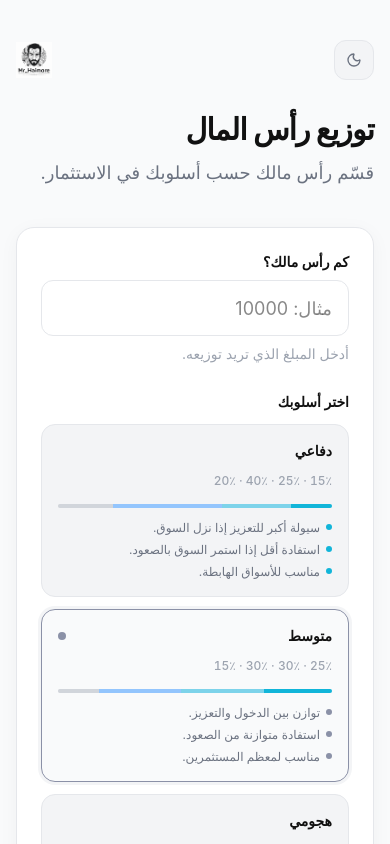
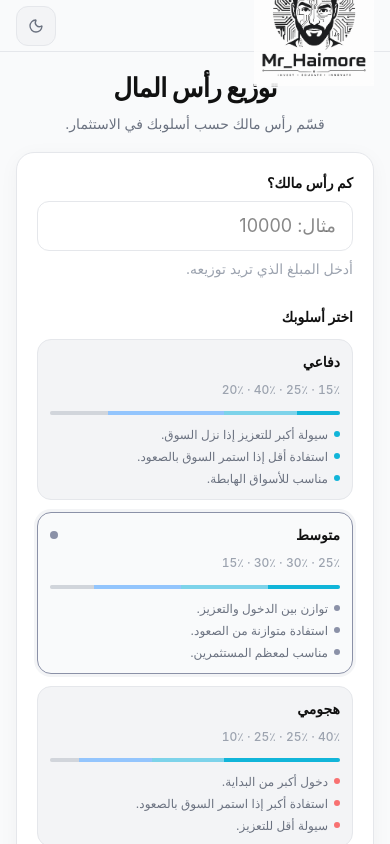
Before and after one commit to haimoreah/Mr_Haimore-capital-allocator, a React (Vite) app: page / in a window 390 px wide. Shown: the top 844 px of the page. Built offline with nearby package versions, Linux system fonts and the light colour scheme.

Commit message:
feat: mobile-first layout — sticky header, centered hero, 2×2 bucket grid, compact cards

```diff
--- a/src/App.tsx
+++ b/src/App.tsx
@@ -30,13 +30,42 @@ function App() {
   const hasContent = phase !== 'idle'
 
   return (
+    <div style={{ background: 'var(--bg-base)', minHeight: '100svh' }}>
+
+      {/* ── Mobile sticky header (< 768px only) ── */}
+      <div className="m-header">
+        <a
+          href={PERSONAL_PAGE_URL}
+          target="_blank"
+          rel="noopener noreferrer"
+          aria-label="Mr_Haimore على إنستغرام"
+          className="opacity-90 hover:opacity-60"
+        >
+          <img
+            src="/mrhaimore/capital-calculator/logo.png"
+            alt="Mr_Haimore"
+            style={{
+              width: 120,
+              height: 'auto',
+              filter: theme === 'dark' ? 'invert(1) brightness(.9)' : 'none',
+            }}
+          />
+        </a>
+        <ThemeToggle theme={theme} onToggle={toggle} />
+      </div>
+
+      {/* ── Mobile hero: title + description (< 768px only) ── */}
+      <div className="m-hero">
+        <h1 className="m-hero-title">{copy.appTitle}</h1>
+        <p className="m-hero-sub">{copy.appSubtitle}</p>
+      </div>
+
+      {/* ── Desktop header (≥ 768px only) ── */}
       <div
-      className="mx-auto w-full px-4 sm:px-6 py-10 sm:py-14"
+        className="d-header mx-auto w-full px-6 pt-10 pb-0"
         style={{ maxWidth: 'var(--max-w)' }}
       >
-      {/* ── Header ── */}
-      <header className="mb-10 sm:mb-12">
-        {/* Top bar: logo + theme toggle */}
+        <header className="mb-10">
           <div
             className="mb-8 flex items-center justify-between"
             style={{ direction: 'ltr' }}
@@ -51,7 +80,7 @@ function App() {
               <img
                 src="/mrhaimore/capital-calculator/logo.png"
                 alt="Mr_Haimore"
-              className="h-9 w-auto sm:h-10"
+                className="h-10 w-auto"
                 style={{
                   filter: theme === 'dark' ? 'invert(1) brightness(.9)' : 'none',
                 }}
@@ -59,8 +88,6 @@ function App() {
             </a>
             <ThemeToggle theme={theme} onToggle={toggle} />
           </div>
-
-        {/* Title block — right-aligned RTL */}
           <div className="flex flex-col gap-3 text-right">
             <h1
               className="font-bold tracking-tight"
@@ -78,25 +105,29 @@ function App() {
             </p>
           </div>
         </header>
+      </div>
 
-      {/* ── Main layout ── */}
+      {/* ── Main content ── */}
+      <div
+        className="mx-auto w-full px-4 sm:px-6 pb-8 sm:pb-14"
+        style={{ maxWidth: 'var(--max-w)' }}
+      >
           {/* Single column → two columns once result appears (lg+) */}
           <main
             className={
               hasContent
-            ? 'flex flex-col gap-5 lg:grid lg:items-start lg:gap-8'
-            : 'flex flex-col gap-5'
+                ? 'flex flex-col gap-4 lg:grid lg:items-start lg:gap-8'
+                : 'flex flex-col gap-4'
             }
             style={hasContent ? { gridTemplateColumns: '440px 1fr' } : undefined}
           >
             {/* Form card */}
             <div
-          className="rounded-[18px] p-6 sm:p-8"
+              className="rounded-[18px] p-5 sm:p-8"
               style={{
-            background:  'var(--bg-surface)',
-            border:      '1px solid var(--border)',
-            boxShadow:   'var(--shadow-card)',
-            // When no content, cap the width and center
+                background: 'var(--bg-surface)',
+                border:     '1px solid var(--border)',
+                boxShadow:  'var(--shadow-card)',
                 ...(!hasContent && {
                   maxWidth: 580,
                   marginInline: 'auto',
@@ -116,9 +147,9 @@ function App() {
             )}
           </main>
 
-      {/* ── Below fold ── */}
+          {/* Disclaimer */}
           <div
-        className="mt-5 flex flex-col gap-4"
+            className="mt-4 flex flex-col gap-4"
             style={!hasContent ? { maxWidth: 580, marginInline: 'auto', width: '100%' } : undefined}
           >
             <Disclaimer />
@@ -126,6 +157,7 @@ function App() {
 
           <Footer theme={theme} />
       </div>
+    </div>
   )
 }
 
--- a/src/components/AllocationResults.tsx
+++ b/src/components/AllocationResults.tsx
@@ -17,8 +17,8 @@ export function AllocationResults({ result }: AllocationResultsProps) {
         {copy.resultsTitle}
       </p>
 
-      {/* Result cards grid */}
-      <div className="grid grid-cols-1 gap-3 sm:grid-cols-2">
+      {/* Result cards grid — always 2×2 (mobile + desktop) */}
+      <div className="grid grid-cols-2 gap-2.5 sm:gap-3">
         {result.buckets.map((bucket, i) => (
           <BucketCard key={bucket.key} bucket={bucket} index={i} />
         ))}
--- a/src/components/BucketCard.tsx
+++ b/src/components/BucketCard.tsx
@@ -21,8 +21,9 @@ export function BucketCard({ bucket, index }: BucketCardProps) {
 
   return (
     <div
-      className="fade-up rounded-[18px] p-5 flex flex-col gap-3"
+      className="bucket-card fade-up rounded-[18px] flex flex-col gap-2.5 sm:gap-3"
       style={{
+        padding:       20,
         animationDelay: `${index * 55}ms`,
         background:    'var(--bg-surface)',
         border:        '1px solid var(--border)',
@@ -52,7 +53,7 @@ export function BucketCard({ bucket, index }: BucketCardProps) {
 
       {/* Amount */}
       <p
-        className="tabular-nums font-bold tracking-tight"
+        className="bucket-amount tabular-nums font-bold tracking-tight"
         style={{
           fontSize:      28,
           letterSpacing: '-0.03em',
--- a/src/components/CapitalForm.tsx
+++ b/src/components/CapitalForm.tsx
@@ -115,7 +115,7 @@ export function CapitalForm({ onSubmit, isLoading = false }: CapitalFormProps) {
                 type="button"
                 disabled={isLoading}
                 onClick={() => setRiskProfile(profile)}
-                className="rounded-[14px] p-4 text-start"
+                className="profile-card rounded-[14px] p-4 text-start"
                 style={{
                   background:  selected ? accent.bg : 'var(--bg-subtle)',
                   border:      `1.5px solid ${selected ? accent.border : 'var(--border)'}`,
--- a/src/components/Skeleton.tsx
+++ b/src/components/Skeleton.tsx
@@ -33,7 +33,7 @@ export function SkeletonResults() {
     <section className="flex flex-col gap-3">
       {/* Section label */}
       <div className="h-4 w-28 rounded-lg skeleton" style={{ background: 'var(--bg-subtle)' }} />
-      <div className="grid grid-cols-1 gap-3 sm:grid-cols-2">
+      <div className="grid grid-cols-2 gap-2.5 sm:gap-3">
         <SkeletonBucketCard delay={0}   />
         <SkeletonBucketCard delay={60}  />
         <SkeletonBucketCard delay={120} />
--- a/src/index.css
+++ b/src/index.css
@@ -105,3 +105,84 @@ input[type='number'] { -moz-appearance: textfield; }
 
 .fade-up  { animation: fadeUp 220ms ease-out both; }
 .skeleton { animation: skeletonPulse 1.6s ease-in-out infinite; }
+
+/* ─── Mobile sticky header ─────────────────────────────────── */
+.m-header {
+  display: none;
+}
+@media (max-width: 767px) {
+  .m-header {
+    display: flex;
+    align-items: center;
+    justify-content: space-between;
+    padding: 0 16px;
+    height: 52px;
+    position: sticky;
+    top: 0;
+    z-index: 50;
+    background: var(--bg-base);
+    border-bottom: 1px solid var(--border);
+    -webkit-backdrop-filter: blur(10px);
+    backdrop-filter: blur(10px);
+  }
+  .d-header { display: none !important; }
+}
+
+/* ─── Mobile hero block ─────────────────────────────────────── */
+.m-hero {
+  display: none;
+}
+@media (max-width: 767px) {
+  .m-hero {
+    display: flex;
+    flex-direction: column;
+    align-items: center;
+    text-align: center;
+    padding: 20px 16px 16px;
+    gap: 10px;
+  }
+  .m-hero-logo  { width: 128px; height: auto; }
+  .m-hero-title {
+    font-size: 26px;
+    font-weight: 700;
+    letter-spacing: -0.03em;
+    color: var(--text-1);
+    line-height: 1.2;
+    margin: 0;
+  }
+  .m-hero-sub {
+    font-size: 14px;
+    color: var(--text-2);
+    margin: 0;
+    max-width: 300px;
+    line-height: 1.6;
+  }
+}
+
+/* ─── Mobile layout overrides ──────────────────────────────── */
+@media (max-width: 767px) {
+  html, body { overflow-x: hidden; max-width: 100vw; }
+
+  body { font-size: 16px; }
+
+  :root {
+    --h-btn:   48px;
+    --h-input: 50px;
+  }
+
+  /* Bucket card: tighter padding + smaller amount */
+  .bucket-card  { padding: 14px !important; }
+  .bucket-amount {
+    font-size: 22px !important;
+    letter-spacing: -0.025em !important;
+  }
+
+  /* Profile cards: slightly compact */
+  .profile-card { padding: 12px !important; }
+}
+
+/* ─── Desktop layout ────────────────────────────────────────── */
+@media (min-width: 768px) {
+  .m-header { display: none !important; }
+  .m-hero   { display: none !important; }
+}
```
Also changed, not shown: 4 other files (tests, documents, lock files or other folders). Lines whose indentation alone changed are shown as unchanged.
